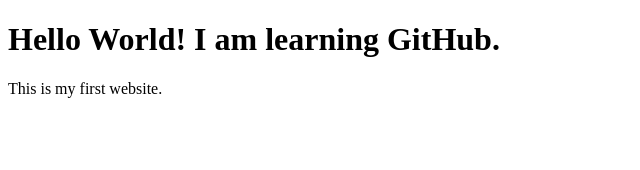
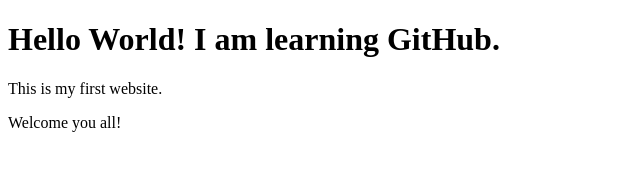
Before and after one commit to iamthesanjay/my-first-repo, a plain HTML site: page index.html in a window 1280 px wide. Shown: the whole page, without its empty margins (0-640 px from the left). Drawn offline with Linux system fonts and the light colour scheme.

Commit message:
Added new para

```diff
--- a/index.html
+++ b/index.html
@@ -6,5 +6,6 @@
 <body>
     <h1>Hello World! I am learning GitHub.</h1>
     <p>This is my first website.</p>
+    <p>Welcome you all!<p>
 </body>
 </html>
```
Also changed, not shown: links.txt (added).
